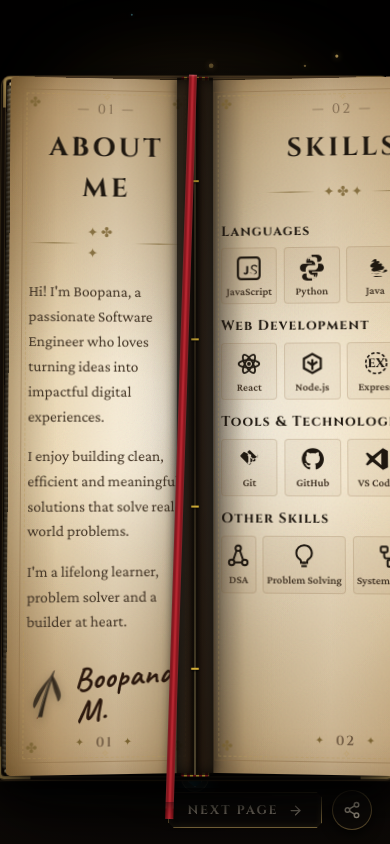
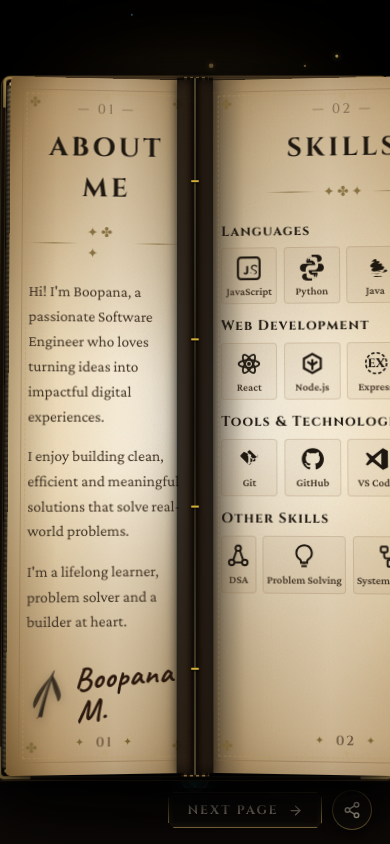
Before and after one commit to Boopana-M/PortfoliO, a React (Vite) app: page / in a window 390 px wide. Built offline with nearby package versions, Linux system fonts and the light colour scheme.

Commit message:
style(book): remove center red bookmark ribbon from book spine - Remove hanging red silk ribbon and tail elements from BookCover - Clean up ribbon styles and responsive overrides - Retain clean antique gutter fold between parchment pages

```diff
--- a/src/components/Book/BookCover.tsx
+++ b/src/components/Book/BookCover.tsx
@@ -33,11 +33,6 @@ export const BookCover: React.FC = () => {
       {/* Spine Headbands (Top & Bottom woven fabric edge) */}
       <div className="spine-headband spine-headband-top" />
       <div className="spine-headband spine-headband-bottom" />
-
-      {/* Hanging Silk Bookmark Ribbon */}
-      <div className="book-silk-ribbon">
-        <div className="ribbon-tail" />
-      </div>
     </div>
   );
 };
--- a/src/components/Book/book.css
+++ b/src/components/Book/book.css
@@ -293,10 +293,10 @@
   height: 6px;
   background: repeating-linear-gradient(
     90deg,
-    #8b151b 0px,
-    #8b151b 3px,
-    #d4af37 3px,
-    #d4af37 6px
+    #2c1a0e 0px,
+    #2c1a0e 3px,
+    #b99a58 3px,
+    #b99a58 6px
   );
   border-radius: 2px;
   box-shadow: 0 2px 4px rgba(0, 0, 0, 0.8);
@@ -304,40 +304,6 @@
 }
 .spine-headband-top { top: -4px; }
 .spine-headband-bottom { bottom: -4px; }
-
-/* Hanging Silk Bookmark Ribbon */
-.book-silk-ribbon {
-  position: absolute;
-  top: 0;
-  left: calc(50% - 6px);
-  width: 12px;
-  height: calc(var(--book-height) + 40px);
-  background: linear-gradient(
-    90deg,
-    #660a10 0%,
-    #9e1b24 35%,
-    #c42e39 50%,
-    #9e1b24 65%,
-    #660a10 100%
-  );
-  box-shadow:
-    3px 6px 12px rgba(0, 0, 0, 0.6),
-    inset 0 1px 2px rgba(255, 200, 200, 0.4);
-  transform-origin: top center;
-  transform: translateZ(16px) rotate(1.8deg);
-  pointer-events: none;
-  z-index: 35;
-}
-
-.ribbon-tail {
-  position: absolute;
-  bottom: 0;
-  left: 0;
-  width: 12px;
-  height: 10px;
-  background: inherit;
-  clip-path: polygon(0% 0%, 100% 0%, 100% 100%, 50% 60%, 0% 100%);
-}
 
 /* -----------------------------------------
    4. 3D Page Spread & Physical Spine Gutter
--- a/src/styles/responsive.css
+++ b/src/styles/responsive.css
@@ -29,14 +29,6 @@
     width: 8px;
   }
 
-  .book-silk-ribbon {
-    width: 8px;
-  }
-
-  .ribbon-tail {
-    width: 8px;
-  }
-
   .book-bottom-controls {
     right: 18px;
     bottom: 14px;
```
